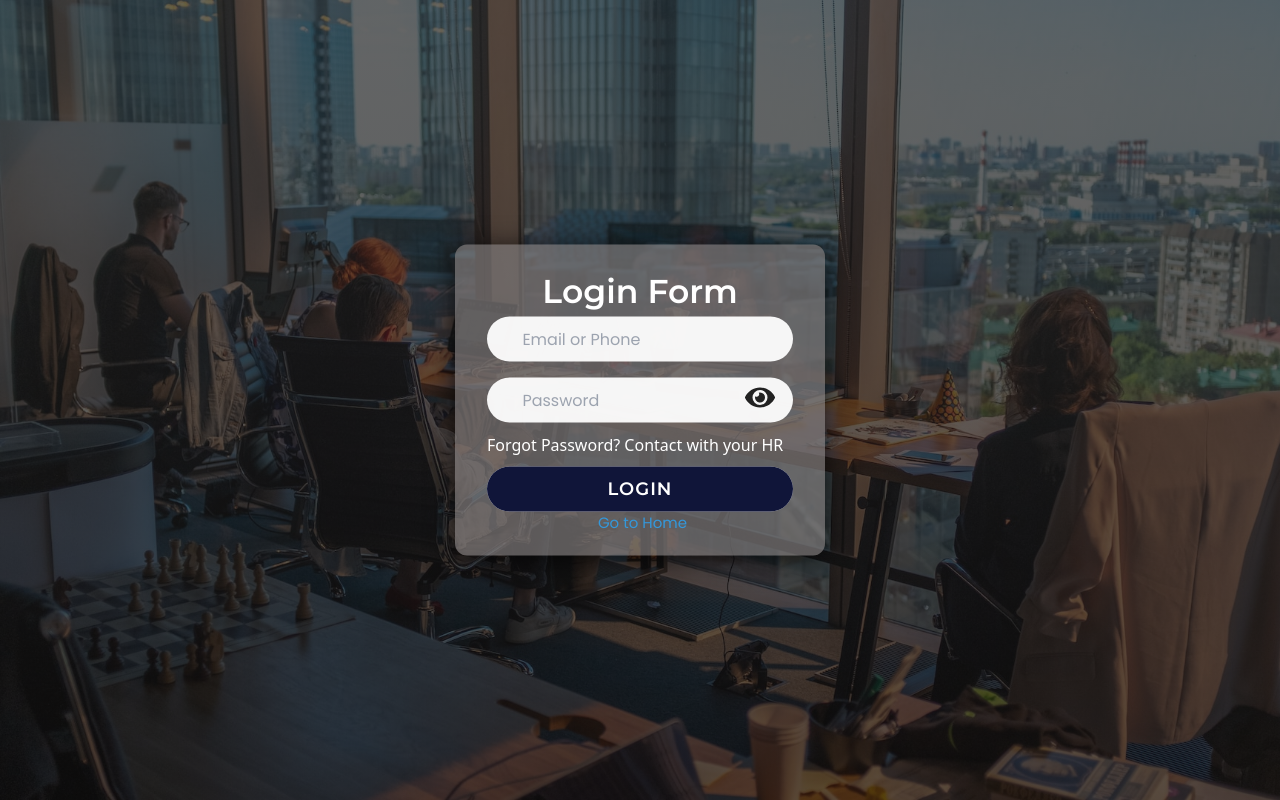
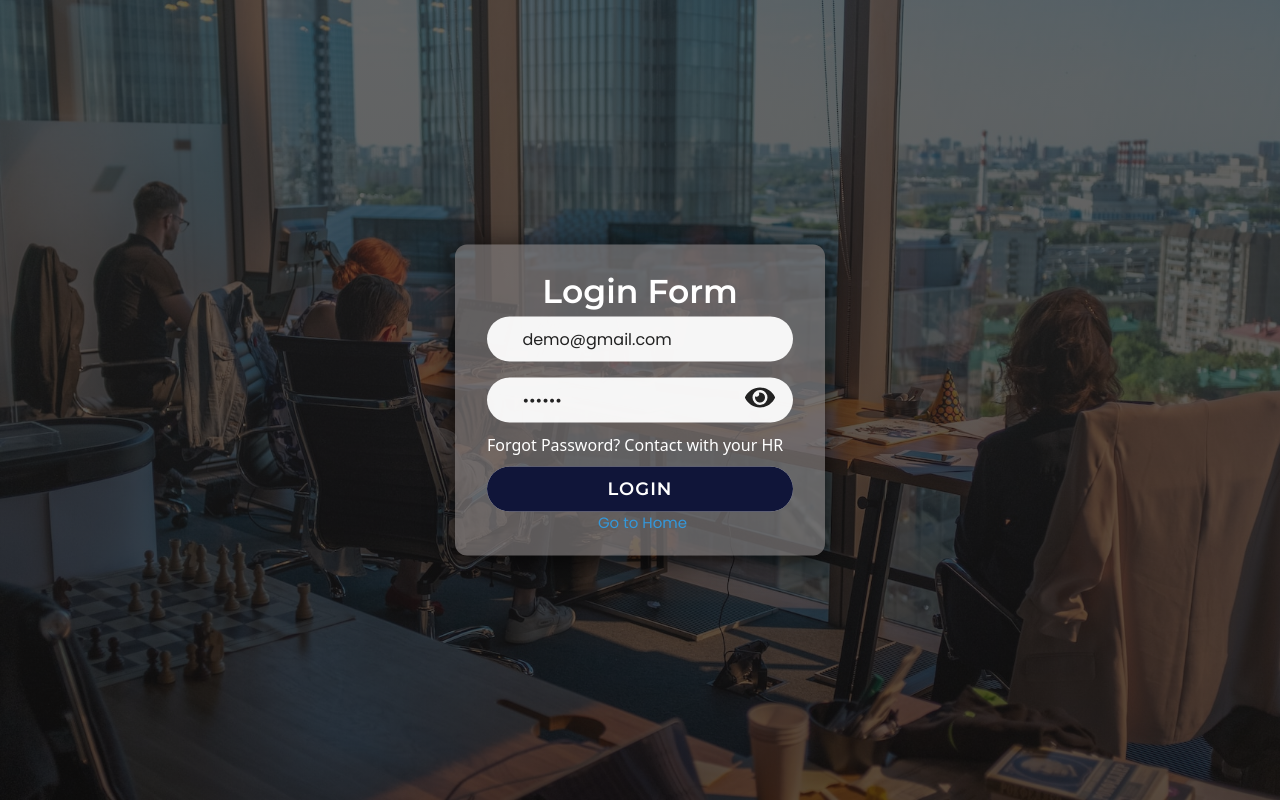
Before and after one commit to tigermursa/workflow-master-client, a React (Vite) app: page /login in a window 1280 px wide. Built offline with nearby package versions, Linux system fonts and the light colour scheme; no server answers.

Commit message:
added defult password

```diff
--- a/src/Components/Login/Login.jsx
+++ b/src/Components/Login/Login.jsx
@@ -80,6 +80,7 @@ const LogIn = () => {
               <span className="fa fa-user"></span>
               <input
                 type="text"
+                defaultValue="demo@gmail.com"
                 name="email"
                 {...register("email", {
                   required: "Email or Phone is required",
@@ -93,6 +94,7 @@ const LogIn = () => {
                 type={showPassword ? "text" : "password"}
                 className="pass-key "
                 name="password"
+                defaultValue="Aa@123"
                 {...register("password", {
                   required: "Password is required",
                 })}
@@ -103,7 +105,9 @@ const LogIn = () => {
               </span>
             </div>
             <div className="pass">
-              <p className="text-white">Forgot Password? Contact with your HR</p>
+              <p className="text-white">
+                Forgot Password? Contact with your HR
+              </p>
             </div>
             <div className="field rounded-full ">
               <input className="rounded-full" type="submit" value="LOGIN" />
```
